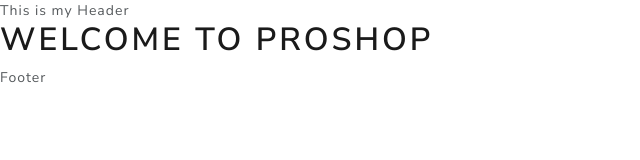
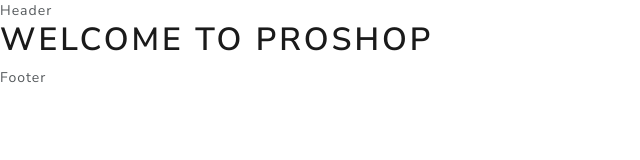
Before and after one commit to Ahtisham92/e-commerce-shop, a React (Create React App) app in the folder frontend/: page / in a window 1280 px wide. Shown: the top 160 px of the page, without its empty margins (0-640 px from the left). Built offline with nearby package versions, Linux system fonts and the light colour scheme.

Commit message:
changed back to original

```diff
--- a/frontend/src/components/Header.js
+++ b/frontend/src/components/Header.js
@@ -2,7 +2,7 @@
 
 const Header = () => {
   return (
-    <header>This is my Header</header>
+    <header>Header</header>
   )
 }
 
```
